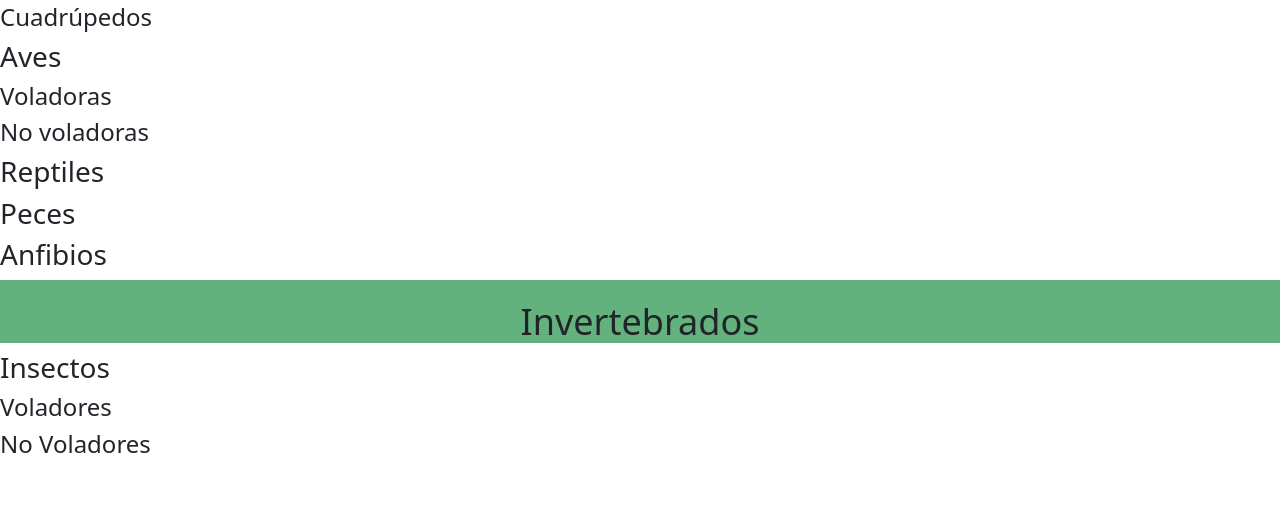
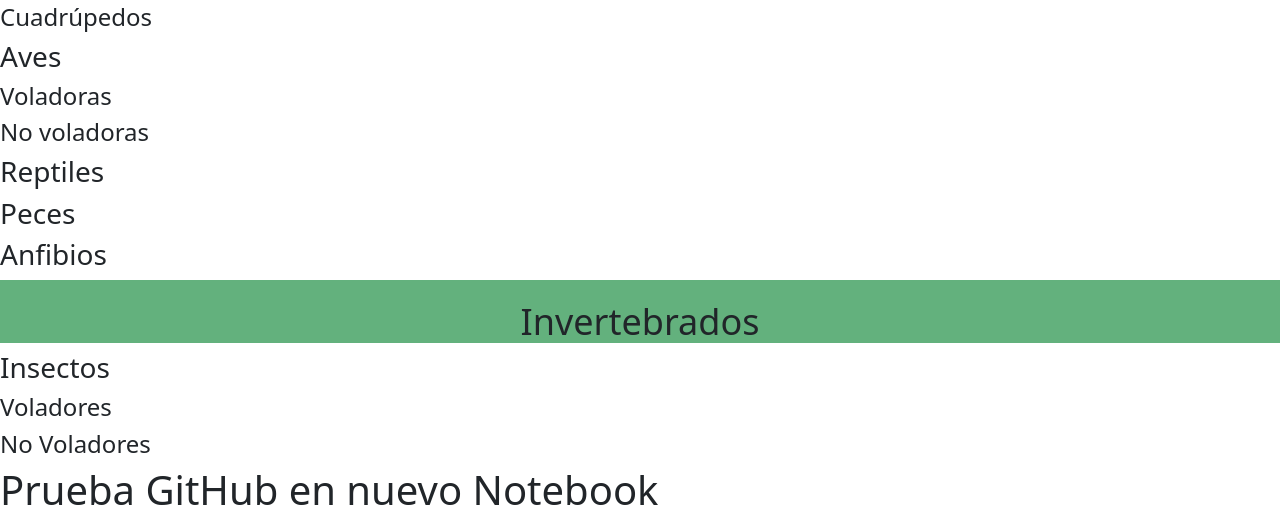
Before and after one commit to pauloarayademetri/web, a website: page index.html in a window 1280 px wide. Shown: the part 777-1299 px from the top of the page. Before the commit the page ends 1243 px from the top, so only its background shows below. Drawn offline with nearby package versions, Linux system fonts and the light colour scheme.

Commit message:
nueva línea de código en HTML

```diff
--- a/index.html
+++ b/index.html
@@ -95,6 +95,8 @@
     <h4>Voladores</h4>
     <h4>No Voladores</h4>
 
+  <h1>Prueba GitHub en nuevo Notebook</h1>
+
     <!-- JavaScript Bundle with Popper -->
 <script src="https://cdn.jsdelivr.net/npm/bootstrap@5.0.0-beta3/dist/js/bootstrap.bundle.min.js" integrity="sha384-JEW9xMcG8R+pH31jmWH6WWP0WintQrMb4s7ZOdauHnUtxwoG2vI5DkLtS3qm9Ekf" crossorigin="anonymous"></script>
 
```
